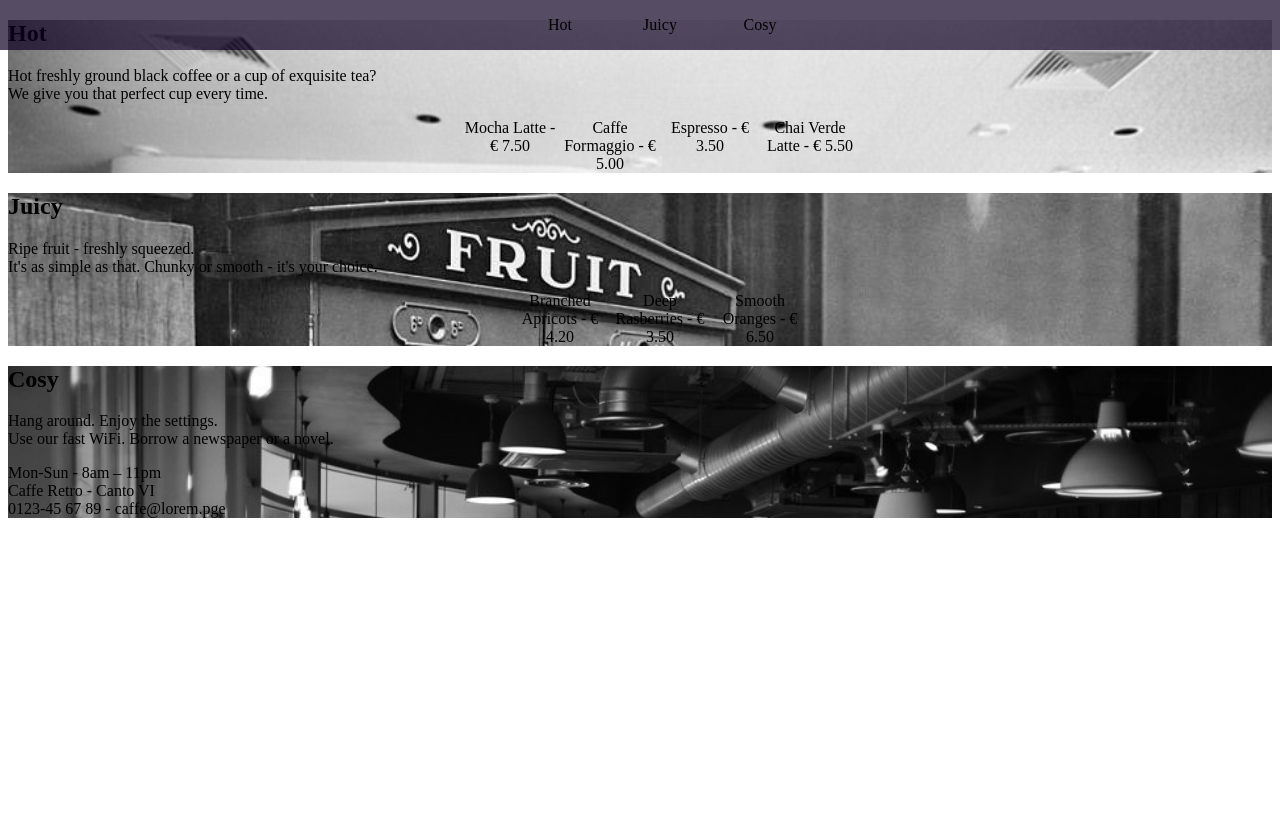
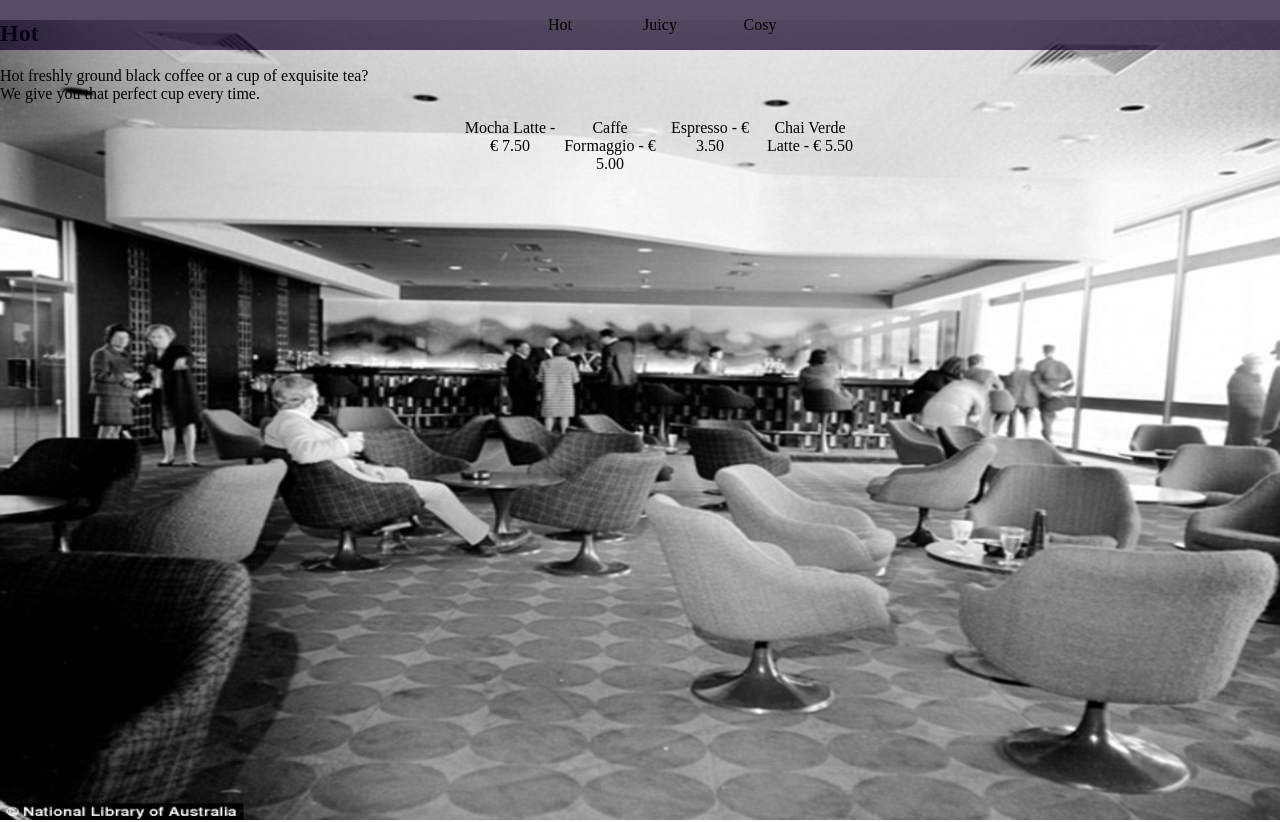
Before and after one commit to jalmai/lexicon-css1-cafe-retro, a plain HTML site: page index.html in a window 1280 px wide. Shown: the top 822 px of the page. Before the commit the page ends 800 px from the top, so only its background shows below. Drawn offline with Linux system fonts and the light colour scheme.

Commit message:
Size of background + removing margin on body

```diff
--- a/assets/style.css
+++ b/assets/style.css
@@ -1,7 +1,12 @@
+body{
+    margin: 0;
+}
 .hot{
 background-image: url("/assets/cosy.jpg");
     background-repeat: no-repeat;
-    background-size: 100%;
+    background-position: center;
+    background-size: 100% 100%;
+    height: 100vh;
 }
 .juicy{
 background-image: url("/assets/juicy.jpg");
```
